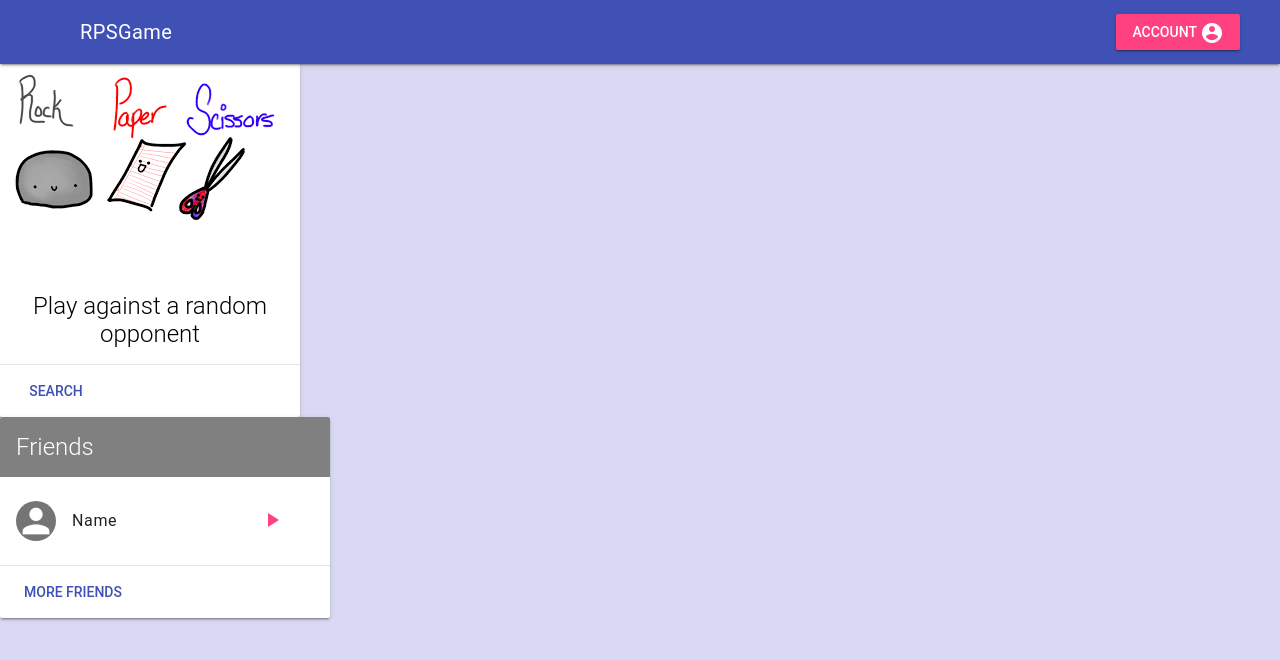
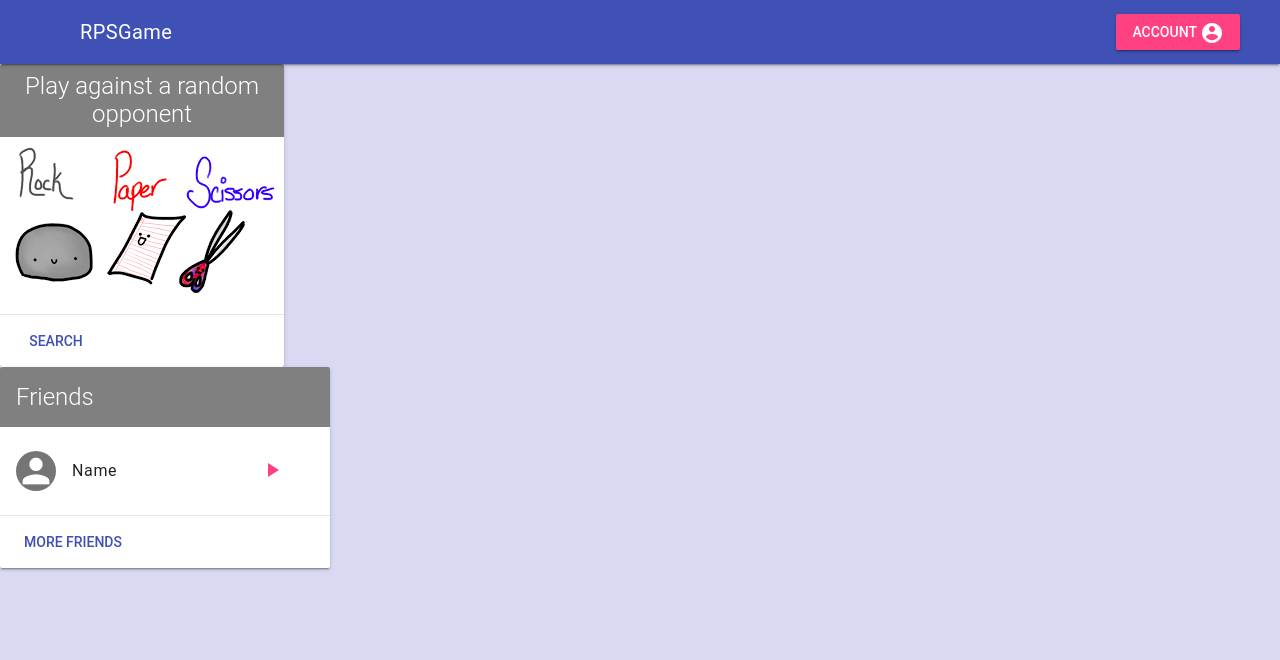
Before and after one commit to vigovlugt/RPSGame, a plain HTML site: page index.html in a window 1280 px wide. Drawn offline with nearby package versions, Linux system fonts and the light colour scheme; no server answers.

Commit message:
new things and stuff

```diff
--- a/index.html
+++ b/index.html
@@ -63,7 +63,7 @@
               <!-- Wide card with share menu button -->
               <div class="draggable demo-card-wide mdl-card mdl-shadow--2dp">
                 <div class="mdl-card__title" style="background-image:url('Images/RPS.png')">
-                  <h2 class="mdl-card__title-text">Play against a random opponent</h2>
+                  <h2 id="playopponent" class="mdl-card__title-text">Play against a random opponent</h2>
                 </div>
                 <div class="mdl-card__actions mdl-card--border">
                   <a class="mdl-button mdl-button--colored mdl-js-button mdl-js-ripple-effect">
--- a/menu.js
+++ b/menu.js
@@ -1,6 +1,10 @@
+var curUser;
+
 $(document).ready(function() {
 loadPage(0);
 $( ".draggable" ).draggable();
+curUser = firebase.Auth().currentUser;
+alert(curUser);
 });
 
 function accountFunc() {
@@ -10,6 +14,7 @@ function accountFunc() {
         var provider = new firebase.auth.GoogleAuthProvider();
         firebase.auth().signInWithRedirect(provider).then(function(result) {
             alert("logged in")
+
         }).catch(function(error) {
             // Handle Errors here.
             alert(error.message);
@@ -17,10 +22,7 @@ function accountFunc() {
     } else {
         loadPage(4);
     }
-
-
 }
-
 
 firebase.auth().onAuthStateChanged(function(user) {
     if (user) {   // User is signed in.
@@ -34,3 +36,11 @@ function loadPage(_page) {
     $(".page").hide();
     $("." + _page).show();
 }
+
+function writeUserData(userId, name, email, imageUrl) {
+  firebase.database().ref('users/' + userId).set({
+    username: name,
+    email: email,
+    profile_picture : imageUrl
+  });
+}
--- a/style.css
+++ b/style.css
@@ -21,13 +21,19 @@ body{
 }
 
 .demo-card-wide.mdl-card {
-  width: 300px;
+  width: 284px;
 }
 .demo-card-wide > .mdl-card__title {
   text-align:center;
-  color: #000;
-  height: 300px;
+  text-align:top;
+  color: #fff;
+  height: 250px;
   background-repeat: no-repeat;
+  background-position: bottom;
+  background-color: grey;
+}
+#playopponent{
+  margin-bottom: 170px;
 }
 .demo-card-wide > .mdl-card__menu {
   color: #fff;
```
